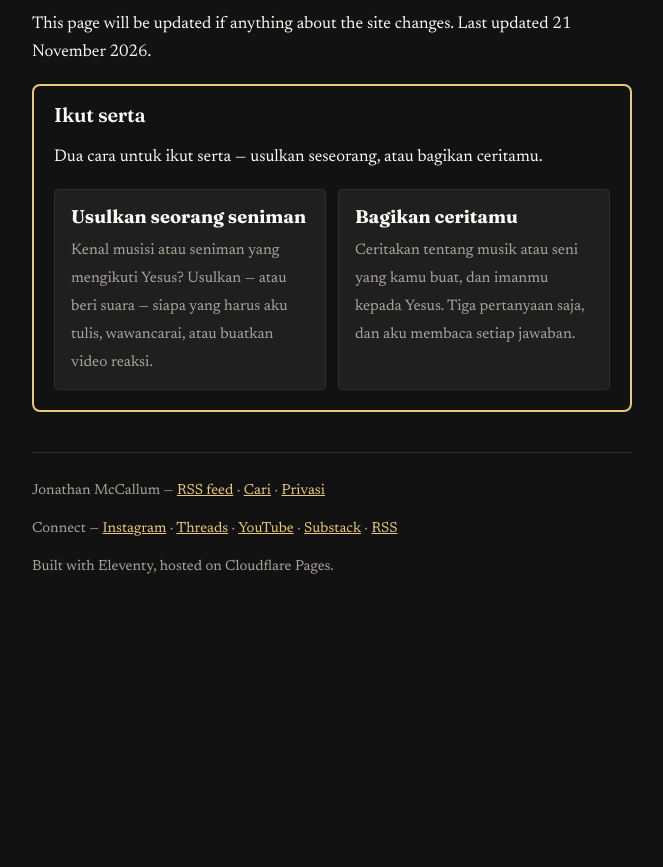
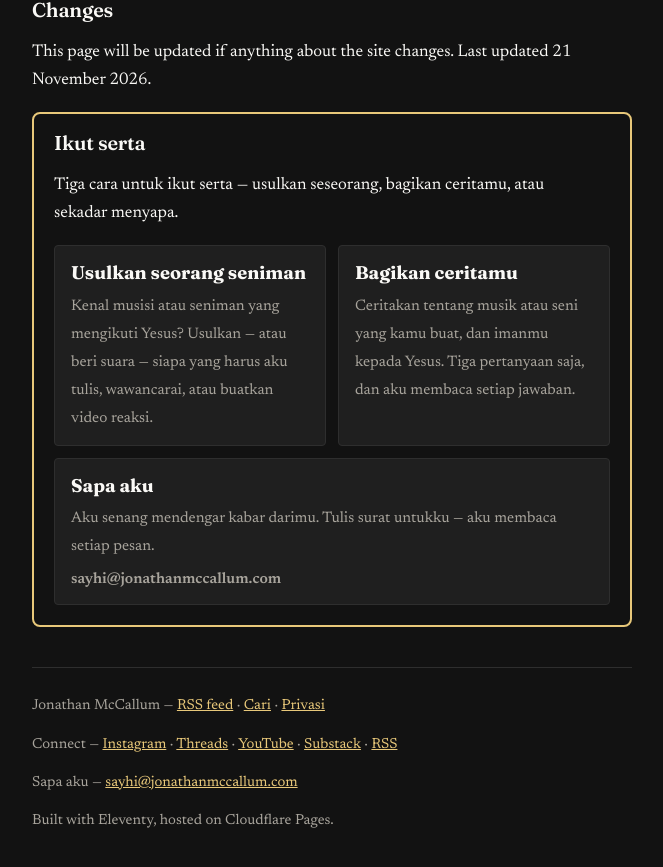
Before and after one commit to streamjonathan/jonathanmccallum-id, an Eleventy site: page content/pages/privacy.md in a window 1280 px wide. Shown: the part 1805-2672 px from the top of the page, without its empty margins (308-971 px from the left). Before the commit the page ends 2447 px from the top, so only its background shows below. Built offline with nearby package versions, Linux system fonts and the light colour scheme; Eleventy itself is replaced by a stand-in of ours; files that its build step writes are made by us from their sources.

Commit message:
Add public contact email (sayhi) as a runtime-built mailto, hidden from scrapers [id]

```diff
--- a/_includes/get-involved.njk
+++ b/_includes/get-involved.njk
@@ -1,6 +1,6 @@
 <section class="get-involved" aria-labelledby="get-involved-heading">
   <h2 id="get-involved-heading">Ikut serta</h2>
-  <p>Dua cara untuk ikut serta — usulkan seseorang, atau bagikan ceritamu.</p>
+  <p>Tiga cara untuk ikut serta — usulkan seseorang, bagikan ceritamu, atau sekadar menyapa.</p>
   <div class="get-involved__cards">
     <a class="get-involved__card" href="https://jonathanmccallum.com/suggest-an-artist/">
       <strong>Usulkan seorang seniman</strong>
@@ -10,5 +10,10 @@
       <strong>Bagikan ceritamu</strong>
       <span>Ceritakan tentang musik atau seni yang kamu buat, dan imanmu kepada Yesus. Tiga pertanyaan saja, dan aku membaca setiap jawaban.</span>
     </a>
+    <a class="get-involved__card" href="#" data-contact-email>
+      <strong>Sapa aku</strong>
+      <span>Aku senang mendengar kabar darimu. Tulis surat untukku — aku membaca setiap pesan.</span>
+      <span class="get-involved__email" data-contact-email-text>Kirim email</span>
+    </a>
   </div>
 </section>
--- a/_includes/layouts/base.njk
+++ b/_includes/layouts/base.njk
@@ -96,8 +96,8 @@
 </script>
 {% endif %}
 <link rel="alternate" type="application/rss+xml" title="{{ site.title }}" href="/feed/">
-<link rel="preload" href="/css/style.css?v=12" as="style">
-<link rel="stylesheet" href="/css/style.css?v=11">
+<link rel="preload" href="/css/style.css?v=13" as="style">
+<link rel="stylesheet" href="/css/style.css?v=12">
 </head>
 <body>
 <a class="skip-link" href="#main">Lewati ke konten</a>
@@ -111,8 +111,10 @@
 <footer class="site-footer">
   <p>{{ site.title }} — <a href="/feed/">RSS feed</a> · <a href="/search/">Cari</a> · <a href="/privacy/">Privasi</a></p>
   <p>Connect — <a href="https://www.instagram.com/jonamccallum">Instagram</a> · <a href="https://www.threads.com/@jonamccallum">Threads</a> · <a href="https://www.youtube.com/@Jonathanmccallum1">YouTube</a> · <a href="https://jonamccallum.substack.com">Substack</a> · <a href="/feed/">RSS</a></p>
+  <p>Sapa aku — <a href="#" data-contact-email data-contact-email-text>Kirim email</a></p>
   <p>Built with Eleventy, hosted on Cloudflare Pages.</p>
 </footer>
 <script src="/js/main.js?v=8" defer></script>
+<script src="/js/contact.js?v=1" defer></script>
 </body>
 </html>
--- a/content/pages/privacy.md
+++ b/content/pages/privacy.md
@@ -8,7 +8,7 @@ original_url: https://jonathanmccallum.com/privacy/
 
 This site is run by Jonathan McCallum. It is a small personal site: writing, and a chat that answers from that writing. There are no accounts, no tracking, no advertising, and nothing for sale.
 
-If you need to ask about anything on this page, the way to reach Jonathan is a message on [Instagram](https://www.instagram.com/jonamccallum) or [Threads](https://www.threads.com/@jonamccallum).
+Jika kamu perlu bertanya tentang apa pun di halaman ini, atau tentang data pribadimu, tulis surat untuk Jonathan di <a href="#" data-contact-email data-contact-email-text>Kirim email</a>. Kamu juga bisa mengirim pesan kepadanya di [Instagram](https://www.instagram.com/jonamccallum) atau [Threads](https://www.threads.com/@jonamccallum).
 
 ## The chat: "Interact with Jonathan's writing"
 
@@ -20,7 +20,7 @@ When you type a question, it is sent to Cloudflare — the company that hosts th
 
 ## Leave a note
 
-Notes are anonymous. The site asks for no name, no email, and no social media handle — please don't put personal details in a note. A note is stored on Cloudflare until Jonathan has read it, then it is deleted. If you would like a reply, message him on social media instead.
+Notes are anonymous. The site asks for no name, no email, and no social media handle — please don't put personal details in a note. A note is stored on Cloudflare until Jonathan has read it, then it is deleted. Jika kamu ingin balasan, tulis surat untuknya di <a href="#" data-contact-email data-contact-email-text>Kirim email</a> atau kirim pesan lewat media sosial.
 
 ## What is not collected
 
--- a/css/style.css
+++ b/css/style.css
@@ -277,6 +277,7 @@ button[type="submit"] {
 .get-involved__card:hover { border-color: var(--link); }
 .get-involved__card strong { display: block; font-family: "Fraunces", Georgia, "Iowan Old Style", "Times New Roman", serif; font-size: 1.15rem; margin-bottom: 0.25rem; }
 .get-involved__card span { color: var(--muted); font-size: 0.95rem; }
+.get-involved__email { display: block; margin-top: 0.35rem; font-weight: 600; color: var(--link); }
 
 .featured { margin-top: 1.5rem; }
 .featured-row { display: flex; gap: 1rem; overflow-x: auto; scroll-snap-type: x mandatory; list-style: none; padding: 0 0 0.5rem; margin: 1rem 0; }
--- /dev/null
+++ b/js/contact.js
@@ -0,0 +1,17 @@
+// Contact email, built at runtime so the address never appears in page
+// source as plain text. The local part and the domain are kept separate
+// and joined here; the page only carries data-contact-email markers.
+// Links get a mailto: address, and marked text gets the address itself.
+(function () {
+  var user = "sayhi";
+  var host = "jonathanmccallum.com";
+  var address = user + "@" + host;
+  var links = document.querySelectorAll("[data-contact-email]");
+  for (var i = 0; i < links.length; i++) {
+    links[i].setAttribute("href", "mailto:" + address);
+  }
+  var texts = document.querySelectorAll("[data-contact-email-text]");
+  for (var j = 0; j < texts.length; j++) {
+    texts[j].textContent = address;
+  }
+})();
```
